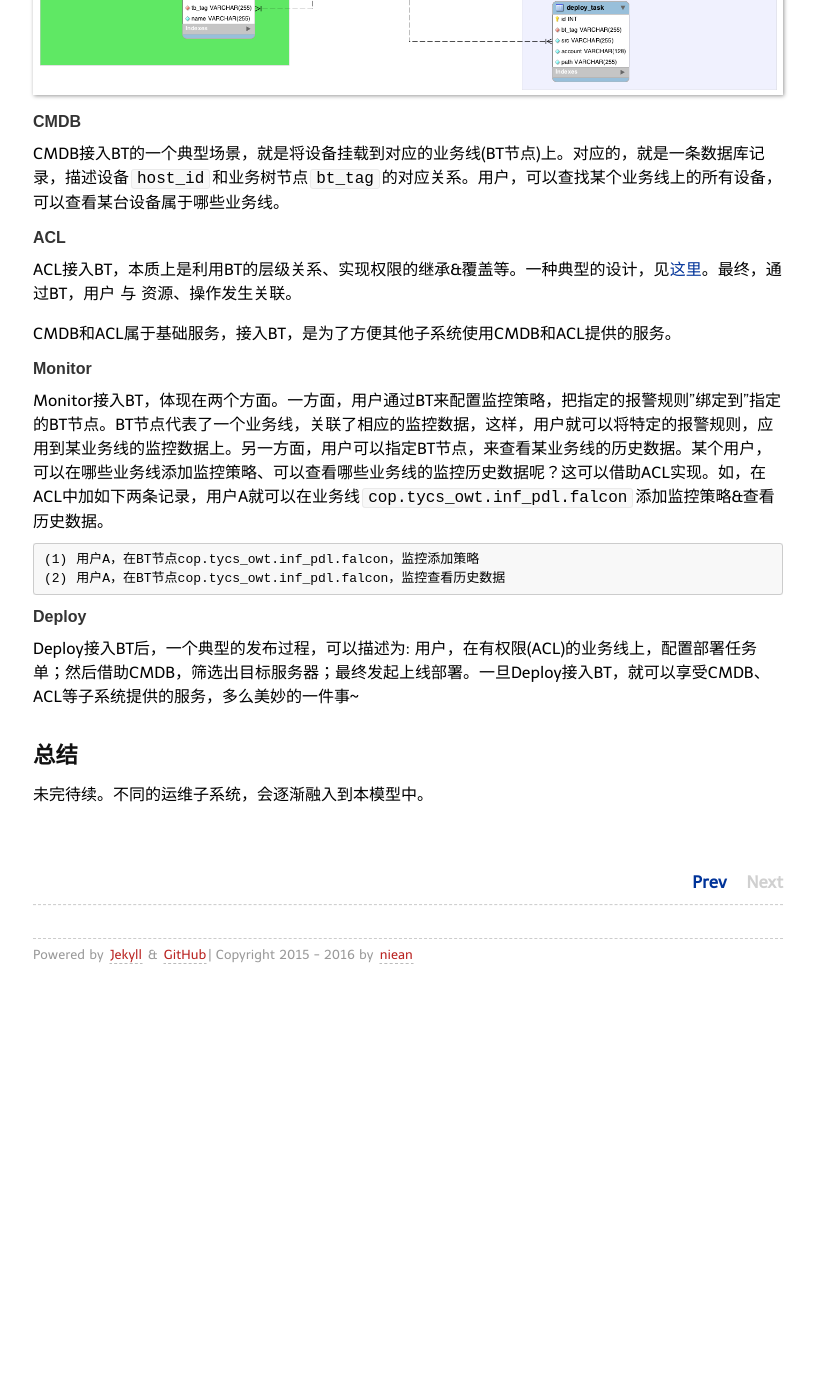
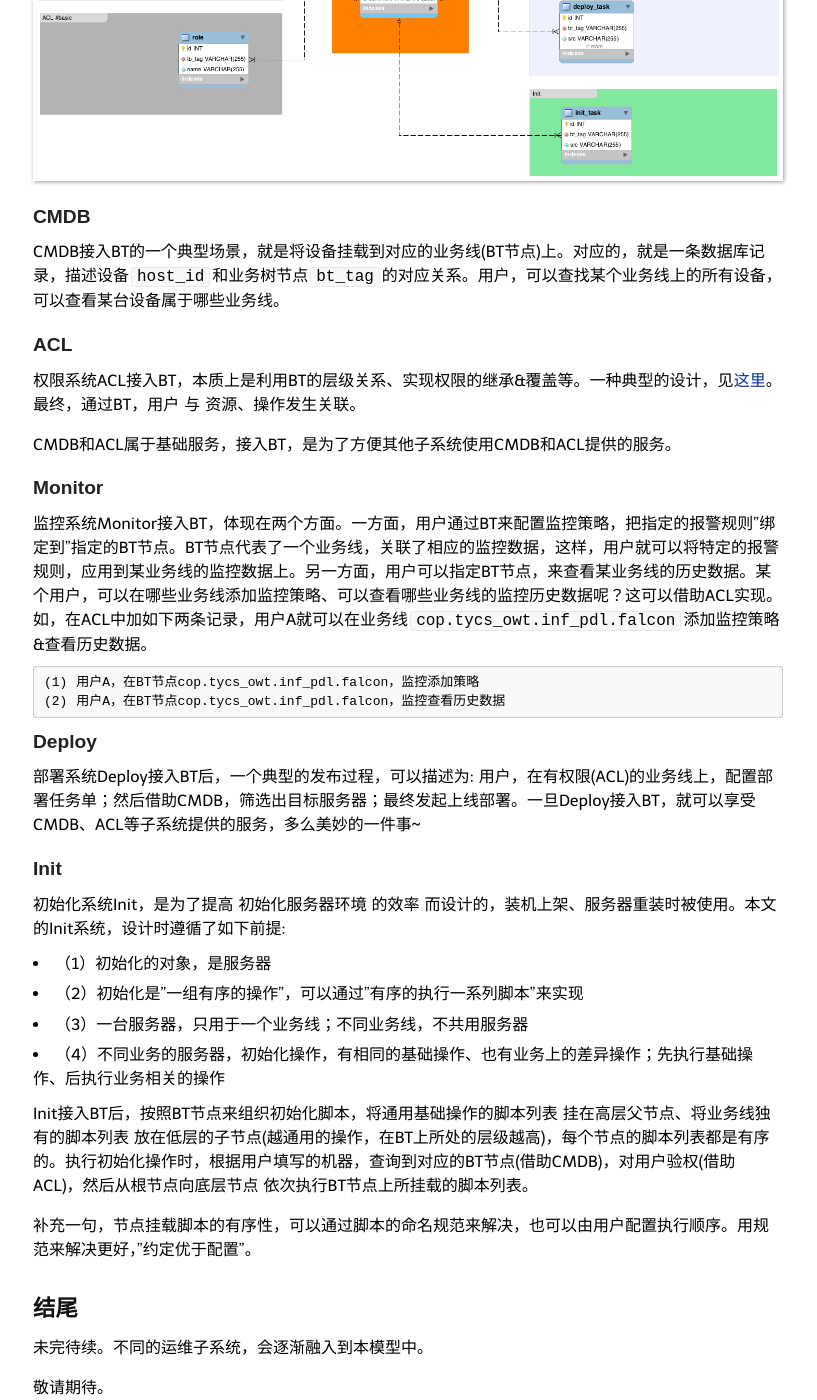
Before and after one commit to niean/niean.github.io, a Jekyll site: the page built from _posts/2016-02-14-business-tree.markdown, in a window 1280 px wide and 1400 px high, scrolled down 2099 px. Shown: the whole window, without its empty margins (232-1049 px from the left). Built offline with Jekyll 4.4.1, drawn with Linux system fonts in a browser that asks for light colours; some web fonts are replaced; comment, search, counter and statistics services are not loaded; before the commit the page ends 3097 px from its top, so only the background shows below that.

Commit message:
add init to bt

````diff
--- a/_posts/2016-02-14-business-tree.markdown
+++ b/_posts/2016-02-14-business-tree.markdown
@@ -49,24 +49,40 @@ tags:
 运维子系统接入BT，关系描述如下。本文之描述了资产管理、权限、监控、部署这几个系统，接入BT的情况，其他子系统接入BT的情况 后续会逐渐完善。
 ![bt.png](https://raw.githubusercontent.com/niean/niean.github.io/master/images/20160214/bt.png)
 
-#### CMDB
+### CMDB
 CMDB接入BT的一个典型场景，就是将设备挂载到对应的业务线(BT节点)上。对应的，就是一条数据库记录，描述设备`host_id`和业务树节点`bt_tag`的对应关系。用户，可以查找某个业务线上的所有设备，可以查看某台设备属于哪些业务线。
 
-#### ACL
-ACL接入BT，本质上是利用BT的层级关系、实现权限的继承&覆盖等。一种典型的设计，见[这里](http://blog.niean.name/2016/01/31/rbac1)。最终，通过BT，用户 与 资源、操作发生关联。
+### ACL
+权限系统ACL接入BT，本质上是利用BT的层级关系、实现权限的继承&覆盖等。一种典型的设计，见[这里](http://blog.niean.name/2016/01/31/rbac1)。最终，通过BT，用户 与 资源、操作发生关联。
 
 CMDB和ACL属于基础服务，接入BT，是为了方便其他子系统使用CMDB和ACL提供的服务。
 
-#### Monitor
-Monitor接入BT，体现在两个方面。一方面，用户通过BT来配置监控策略，把指定的报警规则"绑定到"指定的BT节点。BT节点代表了一个业务线，关联了相应的监控数据，这样，用户就可以将特定的报警规则，应用到某业务线的监控数据上。另一方面，用户可以指定BT节点，来查看某业务线的历史数据。某个用户，可以在哪些业务线添加监控策略、可以查看哪些业务线的监控历史数据呢？这可以借助ACL实现。如，在ACL中加如下两条记录，用户A就可以在业务线`cop.tycs_owt.inf_pdl.falcon`添加监控策略&查看历史数据。
+### Monitor
+监控系统Monitor接入BT，体现在两个方面。一方面，用户通过BT来配置监控策略，把指定的报警规则"绑定到"指定的BT节点。BT节点代表了一个业务线，关联了相应的监控数据，这样，用户就可以将特定的报警规则，应用到某业务线的监控数据上。另一方面，用户可以指定BT节点，来查看某业务线的历史数据。某个用户，可以在哪些业务线添加监控策略、可以查看哪些业务线的监控历史数据呢？这可以借助ACL实现。如，在ACL中加如下两条记录，用户A就可以在业务线`cop.tycs_owt.inf_pdl.falcon`添加监控策略&查看历史数据。
 
 ```
 (1) 用户A，在BT节点cop.tycs_owt.inf_pdl.falcon，监控添加策略
 (2) 用户A，在BT节点cop.tycs_owt.inf_pdl.falcon，监控查看历史数据
 ```
 
-#### Deploy
-Deploy接入BT后，一个典型的发布过程，可以描述为: 用户，在有权限(ACL)的业务线上，配置部署任务单；然后借助CMDB，筛选出目标服务器；最终发起上线部署。一旦Deploy接入BT，就可以享受CMDB、ACL等子系统提供的服务，多么美妙的一件事~
+### Deploy
+部署系统Deploy接入BT后，一个典型的发布过程，可以描述为: 用户，在有权限(ACL)的业务线上，配置部署任务单；然后借助CMDB，筛选出目标服务器；最终发起上线部署。一旦Deploy接入BT，就可以享受CMDB、ACL等子系统提供的服务，多么美妙的一件事~
 
-## 总结
+
+### Init
+初始化系统Init，是为了提高 初始化服务器环境 的效率 而设计的，装机上架、服务器重装时被使用。本文的Init系统，设计时遵循了如下前提:
+
++ （1）初始化的对象，是服务器
++ （2）初始化是"一组有序的操作"，可以通过"有序的执行一系列脚本"来实现
++ （3）一台服务器，只用于一个业务线；不同业务线，不共用服务器
++ （4）不同业务的服务器，初始化操作，有相同的基础操作、也有业务上的差异操作；先执行基础操作、后执行业务相关的操作
+
+Init接入BT后，按照BT节点来组织初始化脚本，将通用基础操作的脚本列表 挂在高层父节点、将业务线独有的脚本列表 放在低层的子节点(越通用的操作，在BT上所处的层级越高)，每个节点的脚本列表都是有序的。执行初始化操作时，根据用户填写的机器，查询到对应的BT节点(借助CMDB)，对用户验权(借助ACL)，然后从根节点向底层节点 依次执行BT节点上所挂载的脚本列表。
+
+补充一句，节点挂载脚本的有序性，可以通过脚本的命名规范来解决，也可以由用户配置执行顺序。用规范来解决更好，"约定优于配置"。
+
+
+## 结尾
 未完待续。不同的运维子系统，会逐渐融入到本模型中。
+
+敬请期待。
````
Also changed, not shown: images/20160214/bt.png, 2 other files.
